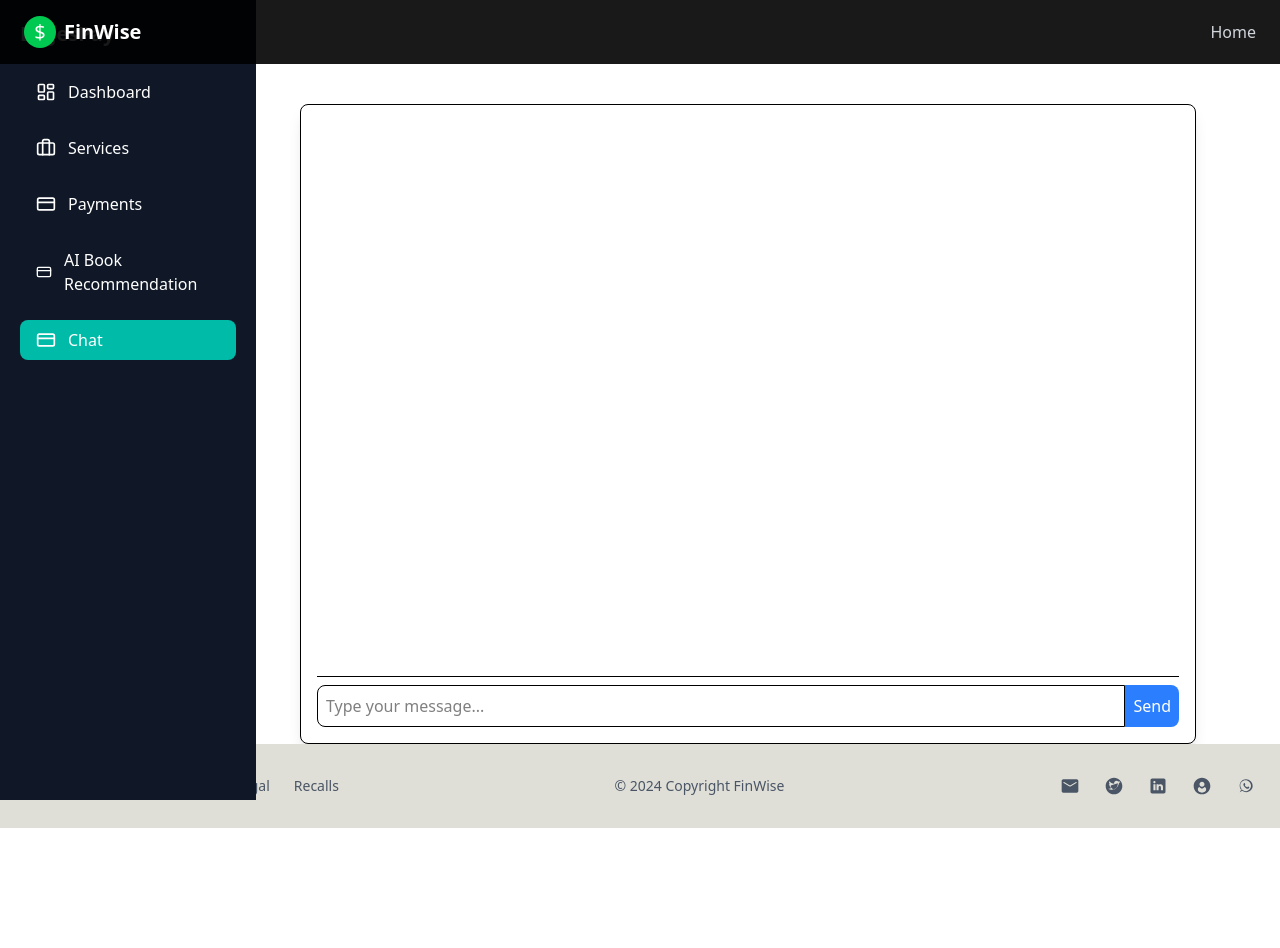
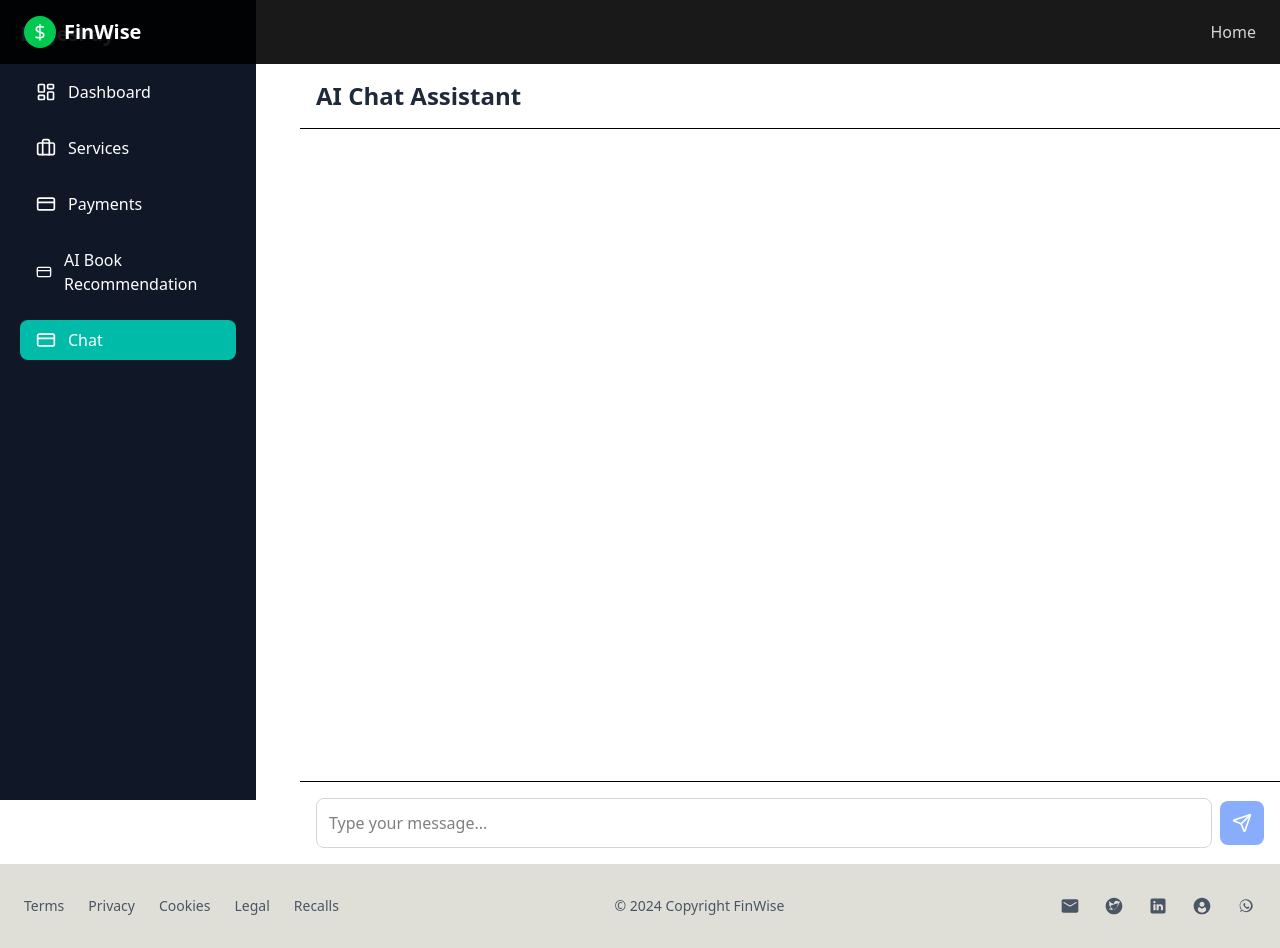
Before and after one commit to clencyc/Comrade-FinanceTracker-Frontend, a React (Vite) app in the folder finwise/: page /chat in a window 1280 px wide. Before the commit the page ends 828 px from the top, so only its background shows below. Built offline with nearby package versions, Linux system fonts and the light colour scheme.

Commit message:
Added a typewriter effect on the chat bot

```diff
--- a/finwise/package.json
+++ b/finwise/package.json
@@ -22,6 +22,7 @@
   },
   "devDependencies": {
     "@eslint/js": "^9.17.0",
+    "@tailwindcss/typography": "^0.5.16",
     "@types/react": "^18.3.18",
     "@types/react-dom": "^18.3.5",
     "@vitejs/plugin-react": "^4.3.4",
--- a/finwise/src/Pages/ChatBot.jsx
+++ b/finwise/src/Pages/ChatBot.jsx
@@ -1,89 +1,165 @@
-import { useState } from "react";
-import ReactMarkdown from "react-markdown";
+import React, { useState, useRef, useEffect, useCallback } from 'react';
+import PropTypes from 'prop-types';
+import { Send, Loader2 } from 'lucide-react';
+import ReactMarkdown from 'react-markdown';
 
-export default function Chatbot() {
+const TypewriterText = ({ text, onComplete }) => {
+  const [displayedText, setDisplayedText] = useState('');
+  const [currentIndex, setCurrentIndex] = useState(0);
+
+  useEffect(() => {
+    if (currentIndex < text.length) {
+      const timer = setTimeout(() => {
+        setDisplayedText(prev => prev + text[currentIndex]);
+        setCurrentIndex(prev => prev + 1);
+      }, 20);
+      return () => clearTimeout(timer);
+    } else {
+      onComplete?.();
+    }
+  }, [currentIndex, text, onComplete]);
+
+  return <ReactMarkdown>{displayedText}</ReactMarkdown>;
+};
+
+TypewriterText.propTypes = {
+  text: PropTypes.string.isRequired,
+  onComplete: PropTypes.func
+};
+
+const ChatMessage = ({ message, isTyping }) => {
+  const isBot = message.sender === 'bot';
+
+  return (
+    <div className={`flex w-full mb-4 ${isBot ? 'justify-start' : 'justify-end'}`}>
+      <div className={`max-w-[80%] rounded-2xl p-4 ${
+        isBot
+          ? 'bg-gray-100 text-gray-800'
+          : 'bg-blue-600 text-white'
+      }`}>
+        <div className="font-medium mb-1">
+          {isBot ? 'FinwiseAI: ' : 'User: '}
+        </div>
+        {isBot && isTyping ? (
+          <TypewriterText text={message.text} />
+        ) : (
+          <ReactMarkdown className="prose prose-sm dark:prose-invert">
+            {message.text}
+          </ReactMarkdown>
+        )}
+      </div>
+    </div>
+  );
+};
+
+ChatMessage.propTypes = {
+  message: PropTypes.shape({
+    sender: PropTypes.string.isRequired,
+    text: PropTypes.string.isRequired
+  }).isRequired,
+  isTyping: PropTypes.bool
+};
+
+ChatMessage.defaultProps = {
+  isTyping: false
+};
+
+const ChatInterface = () => {
   const [messages, setMessages] = useState([]);
-  const [input, setInput] = useState("");
-  const [loading, setLoading] = useState(false);
+  const [input, setInput] = useState('');
+  const [isLoading, setIsLoading] = useState(false);
+  const [isTyping, setIsTyping] = useState(false);
+  const messagesEndRef = useRef(null);
+
+  const scrollToBottom = useCallback(() => {
+    messagesEndRef.current?.scrollIntoView({ behavior: 'smooth' });
+  }, []);
+
+  useEffect(() => {
+    scrollToBottom();
+  }, [messages, scrollToBottom]);
 
   const sendMessage = async () => {
     if (!input.trim()) return;
 
-    const userMessage = { sender: "user", text: input };
-    setMessages([...messages, userMessage]);
-    setInput("");
-    setLoading(true);
+    const userMessage = { sender: 'user', text: input };
+    setMessages(prev => [...prev, userMessage]);
+    setInput('');
+    setIsLoading(true);
 
     try {
-      const response = await fetch("http://127.0.0.1:8000/chat/", {
-        method: "POST",
-        headers: { "Content-Type": "application/json" },
+      const response = await fetch('http://127.0.0.1:8000/chat/', {
+        method: 'POST',
+        headers: { 'Content-Type': 'application/json' },
         body: JSON.stringify({ message: input }),
       });
 
       const data = await response.json();
+
       if (response.ok) {
-        setMessages([
-          ...messages,
-          userMessage,
-          { sender: "bot", text: data.response },
-        ]);
+        setIsTyping(true);
+        setMessages(prev => [...prev, { sender: 'bot', text: data.response }]);
       } else {
-        setMessages([
-          ...messages,
-          userMessage,
-          { sender: "bot", text: "Error fetching response." },
-        ]);
+        setMessages(prev => [...prev, { sender: 'bot', text: 'Error fetching response.' }]);
       }
-    } catch (error) {
-      setMessages([
-        ...messages,
-        userMessage,
-        { sender: "bot", text: "Network error." },
-      ]);
+    } catch (_error) {
+      setMessages(prev => [...prev, { sender: 'bot', text: 'Network error.' }]);
+    } finally {
+      setIsLoading(false);
     }
-    setLoading(false);
+  };
+
+  const handleKeyPress = (e) => {
+    if (e.key === 'Enter' && !e.shiftKey) {
+      e.preventDefault();
+      sendMessage();
+    }
   };
 
   return (
-    <div className="max-w-4xl ml-[300px] mt-10 p-4 border rounded-lg shadow-lg bg-white h-[80vh] flex flex-col">
-      {/* Chat Messages Area */}
-      <div className="flex-1 overflow-y-auto p-2 border-b">
-        {messages.map((msg, index) => (
-          <div
-            key={index}
-            className={`my-2 p-2 rounded-lg ${
-              msg.sender === "user"
-                ? "bg-blue-500 text-white self-end"
-                : "bg-gray-200 text-black self-start"
-            }`}
-          >
-            {msg.sender === "bot" ? (
-              <ReactMarkdown>{msg.text}</ReactMarkdown>
-            ) : (
-              msg.text
-            )}
-          </div>
-        ))}
-        {loading && <p className="text-gray-500">Bot is typing...</p>}
+    <div className="ml-[300px] flex flex-col h-screen">
+      <div className="p-4 border-b bg-white">
+        <h1 className="text-2xl font-semibold text-gray-800">AI Chat Assistant</h1>
       </div>
 
-      {/* Input Area */}
-      <div className="flex mt-2">
-        <input
-          type="text"
+      <div className="flex-1 overflow-y-auto p-4 bg-white">
+        <div className="space-y-4">
+          {messages.map((msg, index) => (
+            <ChatMessage
+              key={index}
+              message={msg}
+              isTyping={isTyping && index === messages.length - 1 && msg.sender === 'bot'}
+            />
+          ))}
+          <div ref={messagesEndRef} />
+        </div>
+      </div>
+
+      <div className="border-t bg-white p-4">
+        <div className="flex items-center gap-2">
+          <textarea
             value={input}
             onChange={(e) => setInput(e.target.value)}
-          className="flex-1 p-2 border rounded-l-lg"
+            onKeyPress={handleKeyPress}
             placeholder="Type your message..."
+            className="flex-1 p-3 rounded-lg border border-gray-300 focus:outline-none focus:ring-2 focus:ring-blue-500 resize-none"
+            rows="1"
           />
           <button
             onClick={sendMessage}
-          className="bg-blue-500 text-white p-2 rounded-r-lg"
+            disabled={isLoading || !input.trim()}
+            className="p-3 rounded-lg bg-blue-600 text-white hover:bg-blue-700 disabled:opacity-50 disabled:cursor-not-allowed"
           >
-          Send
+            {isLoading ? (
+              <Loader2 className="w-5 h-5 animate-spin" />
+            ) : (
+              <Send className="w-5 h-5" />
+            )}
           </button>
         </div>
       </div>
+    </div>
   );
-}
+};
+
+export default ChatInterface;
```
Also changed, not shown: 1 other file (tests, documents, lock files or other folders). Lines whose indentation alone changed are shown as unchanged.
